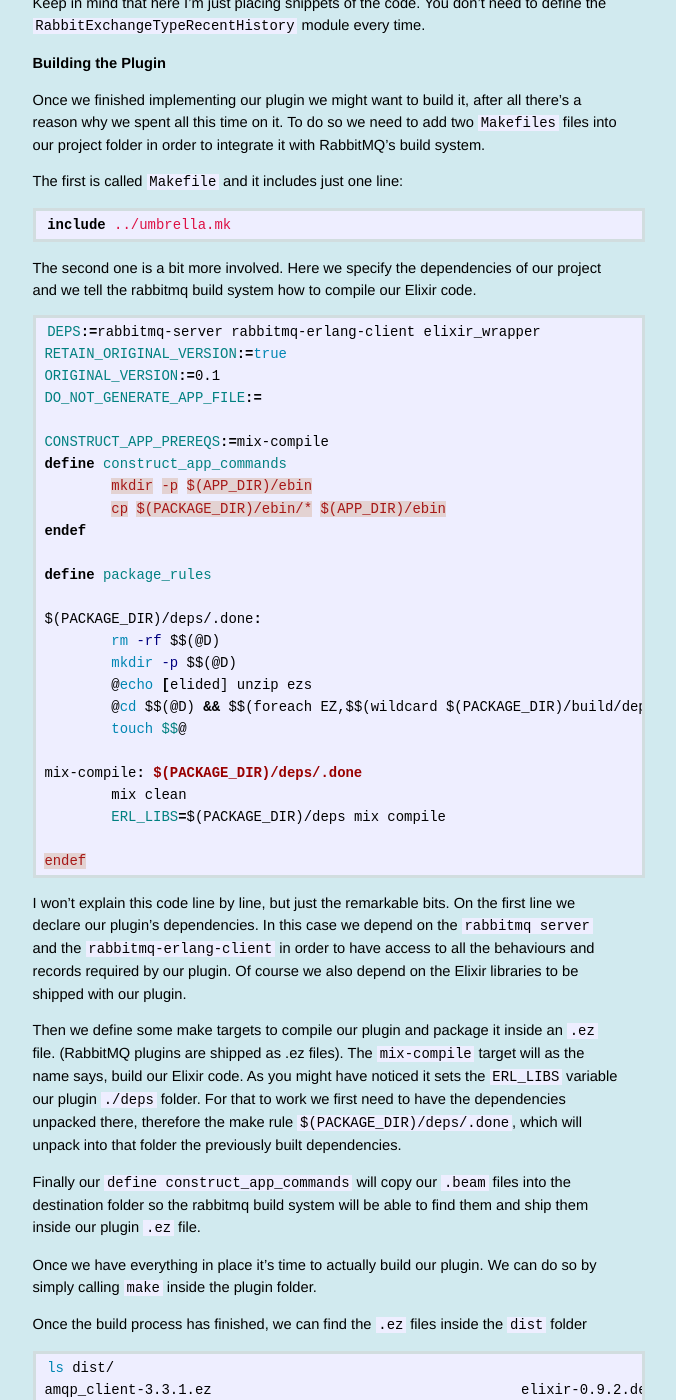
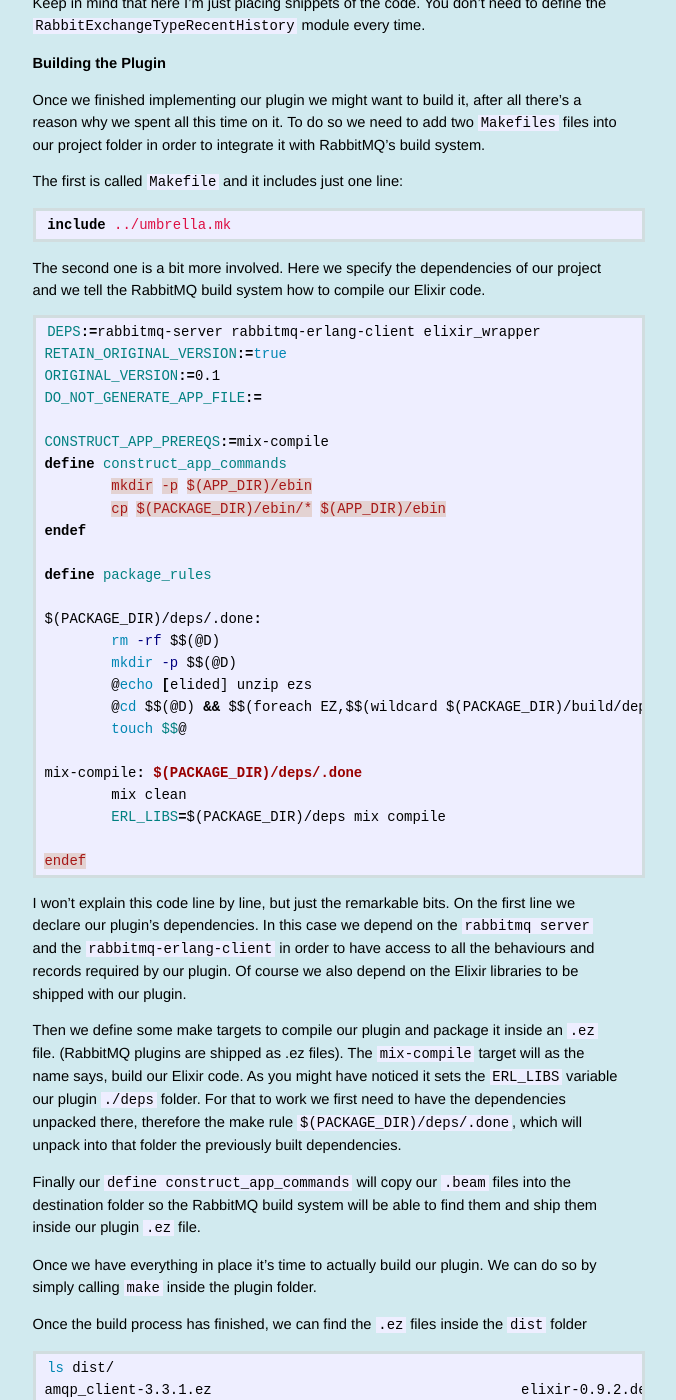
Before and after one commit to videlalvaro/videlalvaro.github.io, a Jekyll site: the page built from _posts/2013-06-03-writing-rabbitmq-plugins-with-elixir.md, in a window 1280 px wide and 1400 px high, scrolled down 2982 px. Shown: the whole window, without its empty margins (314-990 px from the left). Built offline with Jekyll 4.4.1, drawn with Linux system fonts in a browser that asks for light colours; comment, search, counter and statistics services are not loaded.

Commit message:
fixes typos

```diff
--- a/_posts/2013-06-03-writing-rabbitmq-plugins-with-elixir.md
+++ b/_posts/2013-06-03-writing-rabbitmq-plugins-with-elixir.md
@@ -52,7 +52,7 @@
 
 The code for the new exchange type lives inside the file `lib/rabbit_exchange_type_recent_history.ex`, where we implement the `rabbit_exchange_type` behaviour. The overridden methods are: `route/2`, `delete/3` and `add_binding`. What this exchange does is to cache the last 20 messages while they are routed to queues. Whenever a new queue is bound to the exchange, then we deliver those last 20 messages to it. Finally whenever the exchange is deleted we remove its entries from the database. When is this useful? Say you implement a chat with RabbitMQ and you want that people that join the room get the last messages sent to the room. This is a simple way to accomplish that.
 
-While you could understand most of the code there if you first follow an [Elixir Tutorial](http://elixir-lang.org/getting_started/1.html) there are some points worth noting since for me it was not so clear on how to port them into Elixir. To take a look at what was the original project I was porting from Erlang take look at the project [here](http://elixir-lang.org/getting_started/1.html).
+While you could understand most of the code there if you first follow an [Elixir Tutorial](http://elixir-lang.org/getting_started/1.html) there are some points worth noting since for me it was not so clear on how to port them into Elixir. To take a look at what was the original project I was porting from Erlang take look at the project [here](https://github.com/videlalvaro/rabbitmq-recent-history-exchange).
 
 ### Module Attributes
 
@@ -113,7 +113,7 @@
 include ../umbrella.mk
 {% endhighlight %}
 
-The second one is a bit more involved. Here we specify the dependencies of our project and we tell the rabbitmq build system how to compile our Elixir code.
+The second one is a bit more involved. Here we specify the dependencies of our project and we tell the RabbitMQ build system how to compile our Elixir code.
 
 {% highlight make %}
 DEPS:=rabbitmq-server rabbitmq-erlang-client elixir_wrapper
@@ -147,7 +147,7 @@
 
 Then we define some make targets to compile our plugin and package it inside an `.ez` file. (RabbitMQ plugins are shipped as .ez files). The `mix-compile` target will as the name says, build our Elixir code. As you might have noticed it sets the `ERL_LIBS` variable our plugin `./deps` folder. For that to work we first need to have the dependencies unpacked there, therefore the make rule `$(PACKAGE_DIR)/deps/.done`, which will unpack into that folder the previously built dependencies.
 
-Finally our `define construct_app_commands` will copy our `.beam` files into the destination folder so the rabbitmq build system will be able to find them and ship them inside our plugin `.ez` file.
+Finally our `define construct_app_commands` will copy our `.beam` files into the destination folder so the RabbitMQ build system will be able to find them and ship them inside our plugin `.ez` file.
 
 Once we have everything in place it's time to actually build our plugin. We can do so by simply calling `make` inside the plugin folder.
 
```
